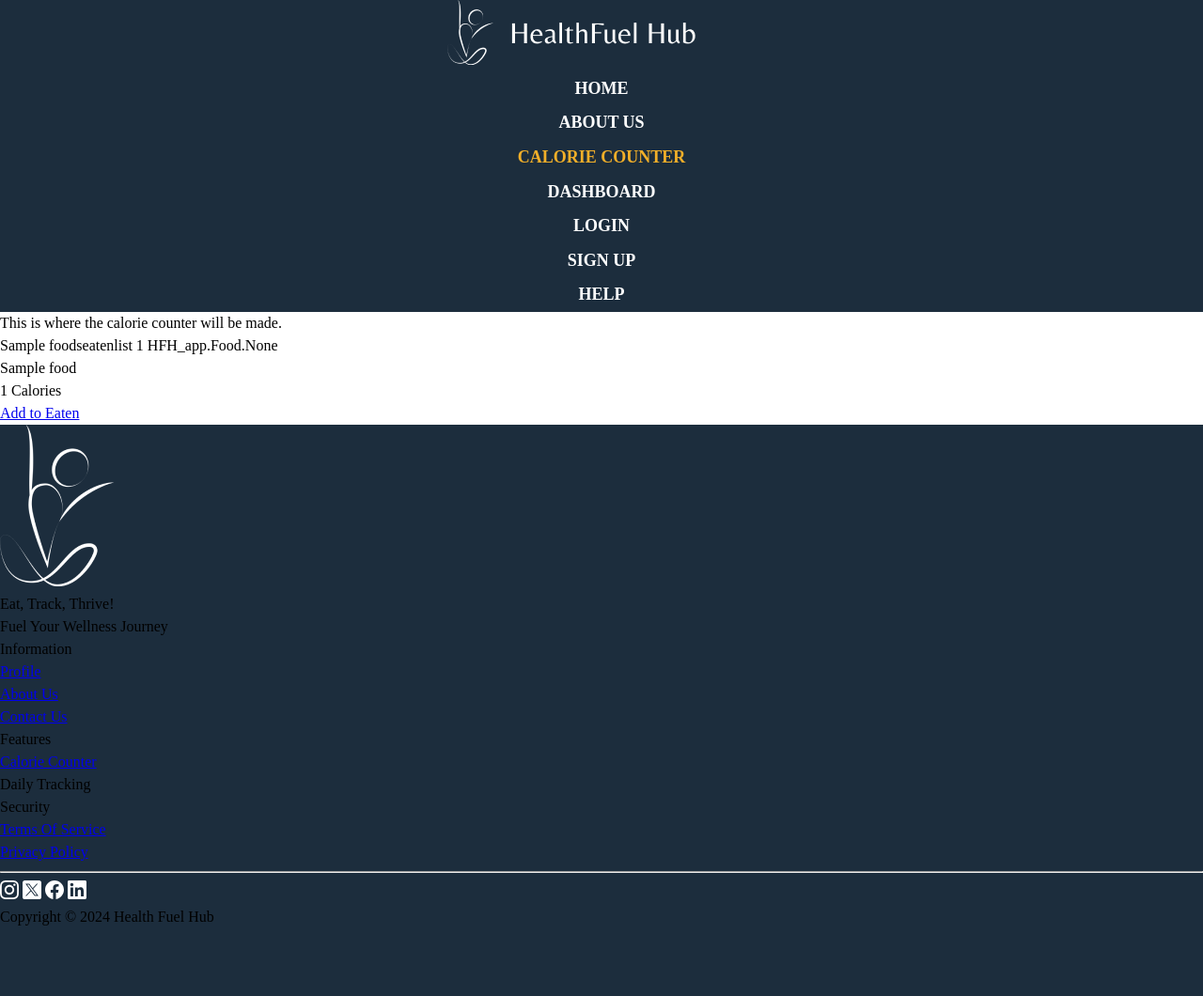
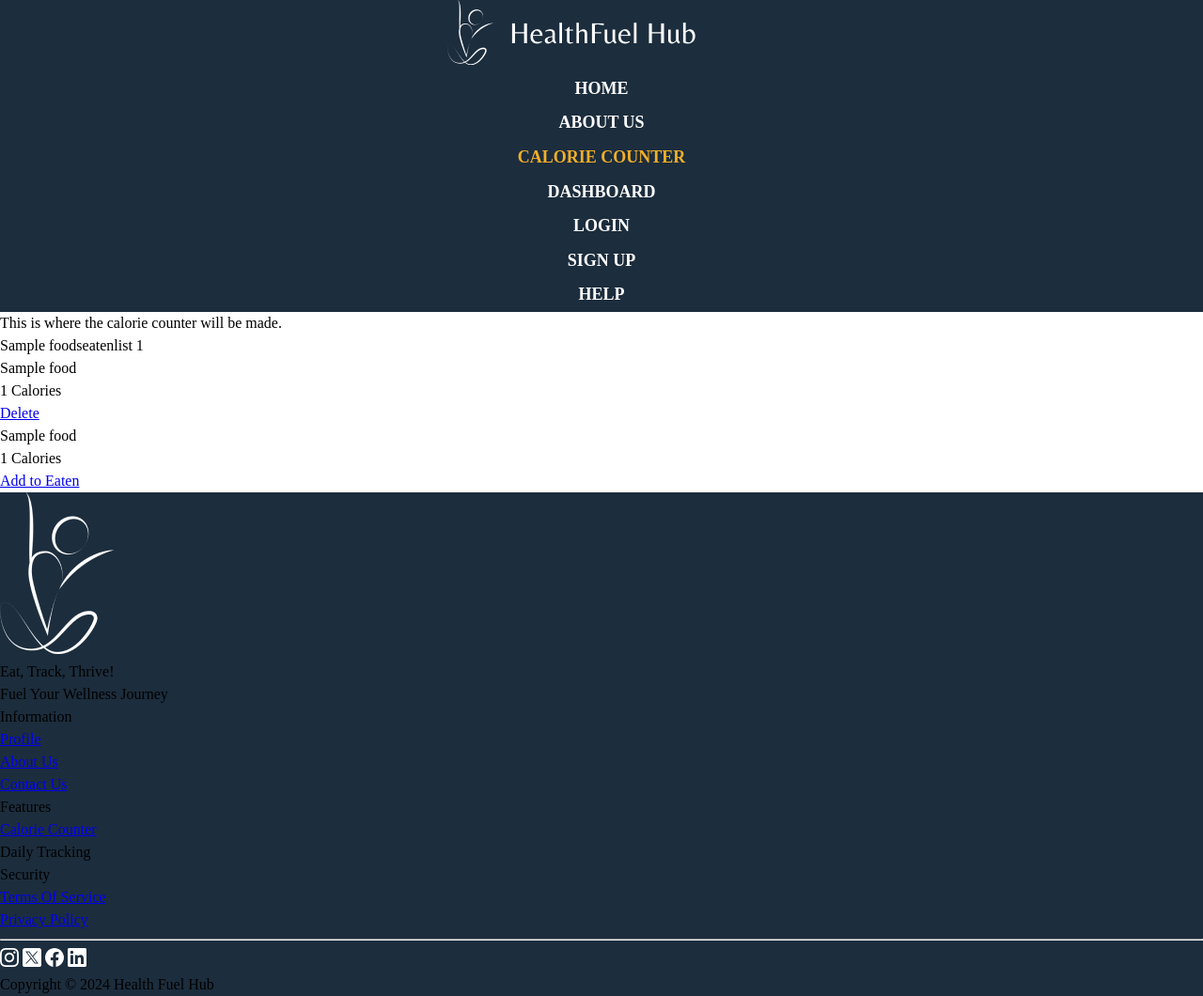
Before and after one commit to RoboRaccoon/HealthFit-Hub, a Django app: page /calorie_counter/ in a window 1280 px wide. Shown: the whole page at 94% size. Before the commit the page ends 985 px from the top, so only its background shows below. Run offline with Django 5.2, Linux system fonts and the light colour scheme; tables that the repository leaves empty hold one stand-in row (values such as "Sample post").

Commit message:
Thanks to Yiqi, user list foods are displayed!!!
Yiqi's the best!

```diff
--- a/HFH_project/HFH_app/templates/feature_pages/calorie-counter.html
+++ b/HFH_project/HFH_app/templates/feature_pages/calorie-counter.html
@@ -35,7 +35,15 @@
     <li>
         {{ eaten.title }}
         {{ eaten.id }}
-        {{ eaten.foodEaten }}
+         <li>
+            {% for food in eaten.foodEaten.all %}
+                {{ food.name }}
+                <br>
+                {{ food.calories }} Calories
+                <br>
+                <a href="{% url 'delete_eaten_food' food.id %}">Delete</a>
+            {% endfor %}
+        </li>
     </li>
     {% endfor %}
 </ul>
```
